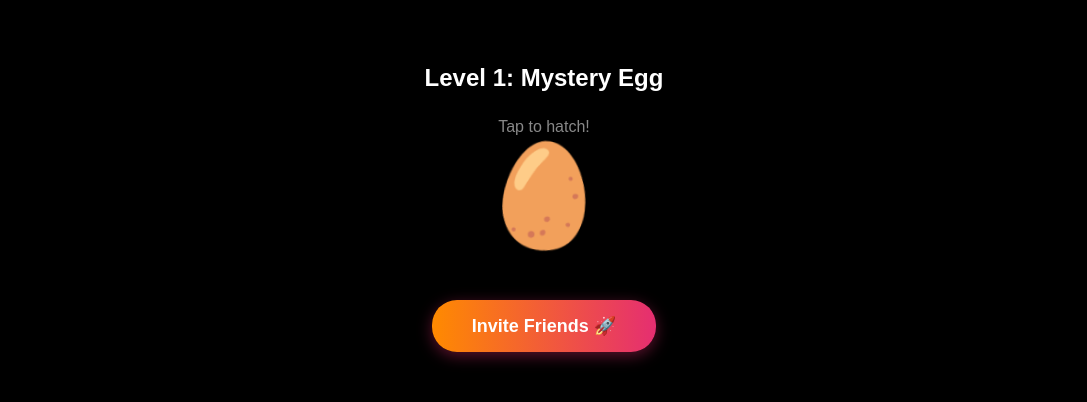
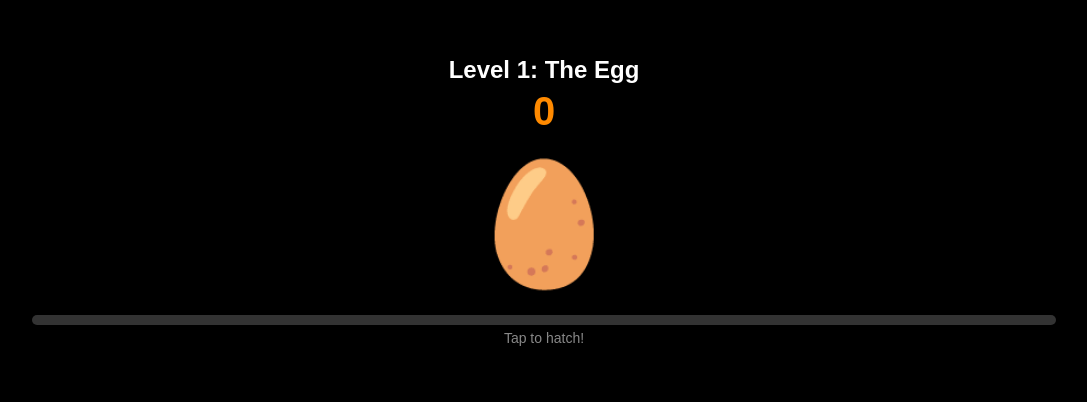
Before and after one commit to slik4677-hue/viral-pet, a plain HTML site: page index.html in a window 1280 px wide. Shown: the part 200-602 px from the top of the page, without its empty margins (96-1183 px from the left). Drawn offline with Linux system fonts and the light colour scheme.

Commit message:
Add files via upload

```diff
--- a/index.html
+++ b/index.html
@@ -6,7 +6,7 @@
     <title>Viral Pet</title>
     <style>
         body {
-            background-color: #000; /* Черный фон */
+            background-color: #000;
             color: white;
             font-family: Arial, sans-serif;
             display: flex;
@@ -16,63 +16,101 @@
             height: 100vh;
             margin: 0;
             overflow: hidden;
+            user-select: none; /* Чтобы текст не выделялся при кликах */
+            -webkit-user-select: none;
         }
 
-        /* Стиль для яйца */
-        .egg {
-            font-size: 100px;
+        /* Счетчик очков */
+        #score {
+            font-size: 40px;
+            font-weight: bold;
+            margin-bottom: 20px;
+            color: #ff8a00;
+        }
+
+        /* Стиль для яйца/питомца */
+        .pet-container {
+            font-size: 120px;
             cursor: pointer;
             transition: transform 0.1s;
-            animation: float 3s ease-in-out infinite;
-        }
-
-        /* Анимация покачивания */
-        @keyframes float {
-            0% { transform: translateY(0px) rotate(0deg); }
-            50% { transform: translateY(-20px) rotate(5deg); }
-            100% { transform: translateY(0px) rotate(0deg); }
-        }
-
-        /* Текст уровня */
-        h1 { margin-bottom: 10px; font-size: 24px; }
-        p { color: #888; }
-
-        /* Кнопка */
-        .btn {
-            background: linear-gradient(90deg, #ff8a00, #e52e71);
-            border: none;
-            padding: 15px 40px;
-            color: white;
-            font-size: 18px;
-            border-radius: 25px;
-            margin-top: 30px;
-            cursor: pointer;
-            font-weight: bold;
-            box-shadow: 0 4px 15px rgba(229, 46, 113, 0.4);
         }
 
         /* Эффект нажатия */
-        .btn:active { transform: scale(0.95); }
+        .pet-container:active {
+            transform: scale(0.9);
+        }
+
+        h1 { font-size: 24px; margin-bottom: 5px; }
+        p.hint { color: #888; font-size: 14px; margin-top: 5px; }
+
+        /* Прогресс-бар (полоска жизни) */
+        .progress-bar {
+            width: 80%;
+            height: 10px;
+            background-color: #333;
+            border-radius: 5px;
+            margin-top: 20px;
+            overflow: hidden;
+        }
+        .progress-fill {
+            height: 100%;
+            background: linear-gradient(90deg, #ff8a00, #e52e71);
+            width: 0%;
+            transition: width 0.1s;
+        }
     </style>
 </head>
 <body>
 
-    <h1>Level 1: Mystery Egg</h1>
-    <p>Tap to hatch!</p>
+    <h1 id="level-title">Level 1: The Egg</h1>
+    <div id="score">0</div>
 
-    <div class="egg" id="pet">🥚</div>
+    <div class="pet-container" id="pet" onclick="clickPet()">🥚</div>
 
-    <button class="btn" onclick="alert('Invite function coming soon!')">
-        Invite Friends 🚀
-    </button>
+    <div class="progress-bar">
+        <div class="progress-fill" id="progress"></div>
+    </div>
+
+    <p class="hint">Tap to hatch!</p>
 
     <script>
-        // Простой скрипт: при клике яйцо увеличивается
+        let score = 0;
+        let level = 1;
         const pet = document.getElementById('pet');
-        pet.addEventListener('click', () => {
-            pet.style.transform = 'scale(1.2)';
-            setTimeout(() => pet.style.transform = 'scale(1)', 100);
-        });
+        const scoreElement = document.getElementById('score');
+        const progressElement = document.getElementById('progress');
+        const titleElement = document.getElementById('level-title');
+
+        // Функция клика
+        function clickPet() {
+            score++;
+            scoreElement.innerText = score;
+
+            // Вибрация телефона (работает на Android)
+            if (navigator.vibrate) navigator.vibrate(50);
+
+            // Логика уровней
+            if (level === 1) {
+                // Заполняем полоску до 50 кликов
+                let percentage = (score / 50) * 100;
+                progressElement.style.width = percentage + "%";
+
+                if (score >= 50) {
+                    levelUp();
+                }
+            } else {
+                // Если уже вылупился - просто крутим счетчик
+                progressElement.style.width = "100%";
+            }
+        }
+
+        // Функция повышения уровня (Эволюция)
+        function levelUp() {
+            level = 2;
+            pet.innerText = "🦖"; // Превращаемся в динозавра
+            titleElement.innerText = "Level 2: Baby Dino";
+            alert("🐣 HATCHED! You have a Dino!");
+        }
     </script>
 
 </body>
```
